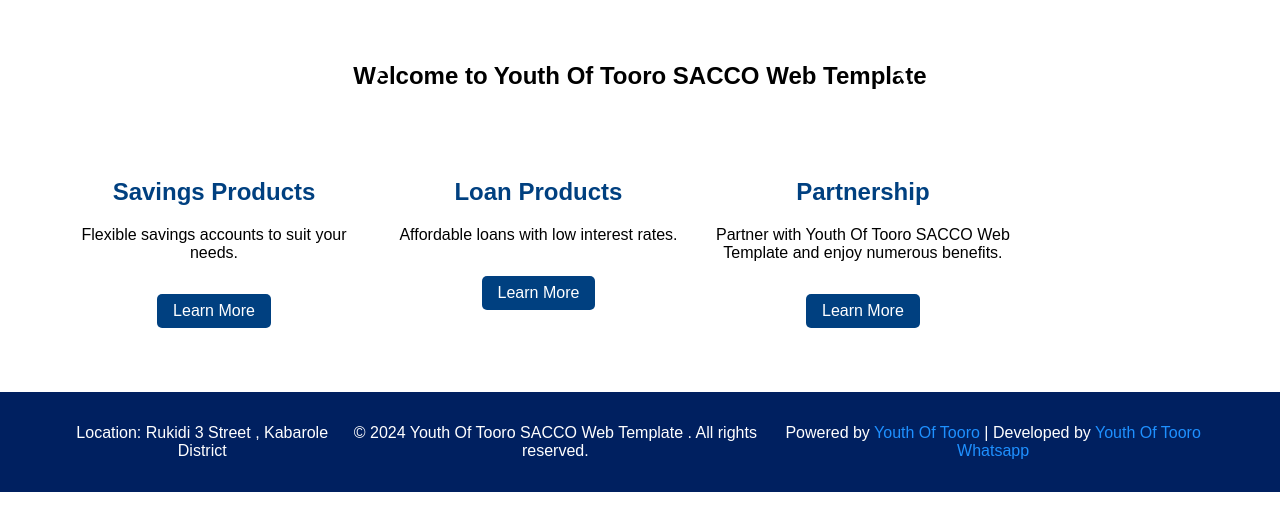
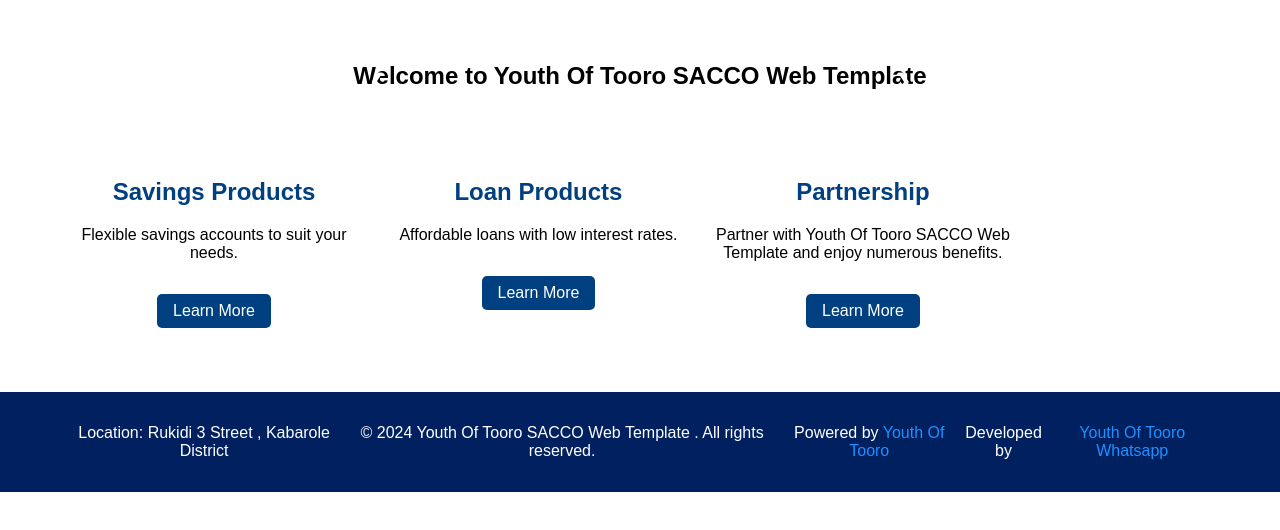
Before and after one commit to Wizcom12/youth-of-tooro, a plain HTML site: page index.html in a window 1280 px wide. Shown: the part 138-668 px from the top of the page. Drawn offline with Linux system fonts and the light colour scheme; a script that the page names is missing.

Commit message:
Update index.html

```diff
--- a/index.html
+++ b/index.html
@@ -98,7 +98,8 @@
         <div class="container">
             <p>Location: Rukidi 3 Street , Kabarole District</p>
             <p>&copy; 2024 Youth Of Tooro SACCO Web Template . All rights reserved.</p>
-            <p>Powered by <a href="https://wa.me/" target="_blank">Youth Of Tooro </a> | Developed by <a href="https://wa.me/+256756181566" target="_blank">Youth Of Tooro  Whatsapp</a></p>
+            <p>Powered by <a href="https://wa.me/" target="_blank">Youth Of Tooro </a> </p>
+               <p></p> Developed by <a href="https://wa.me/+256756181566" target="_blank">Youth Of Tooro  Whatsapp</a></p>
         </div>
     </footer>
 </body>
```
